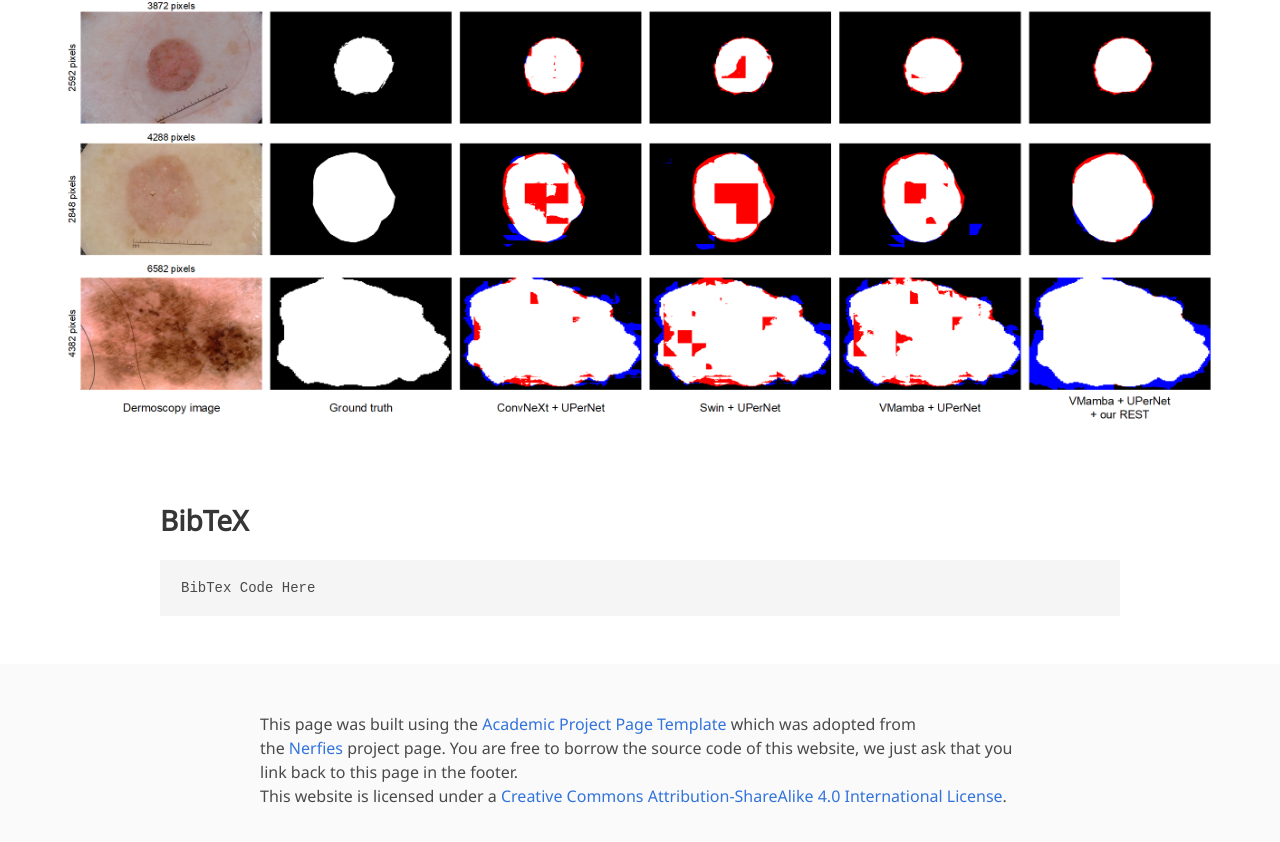
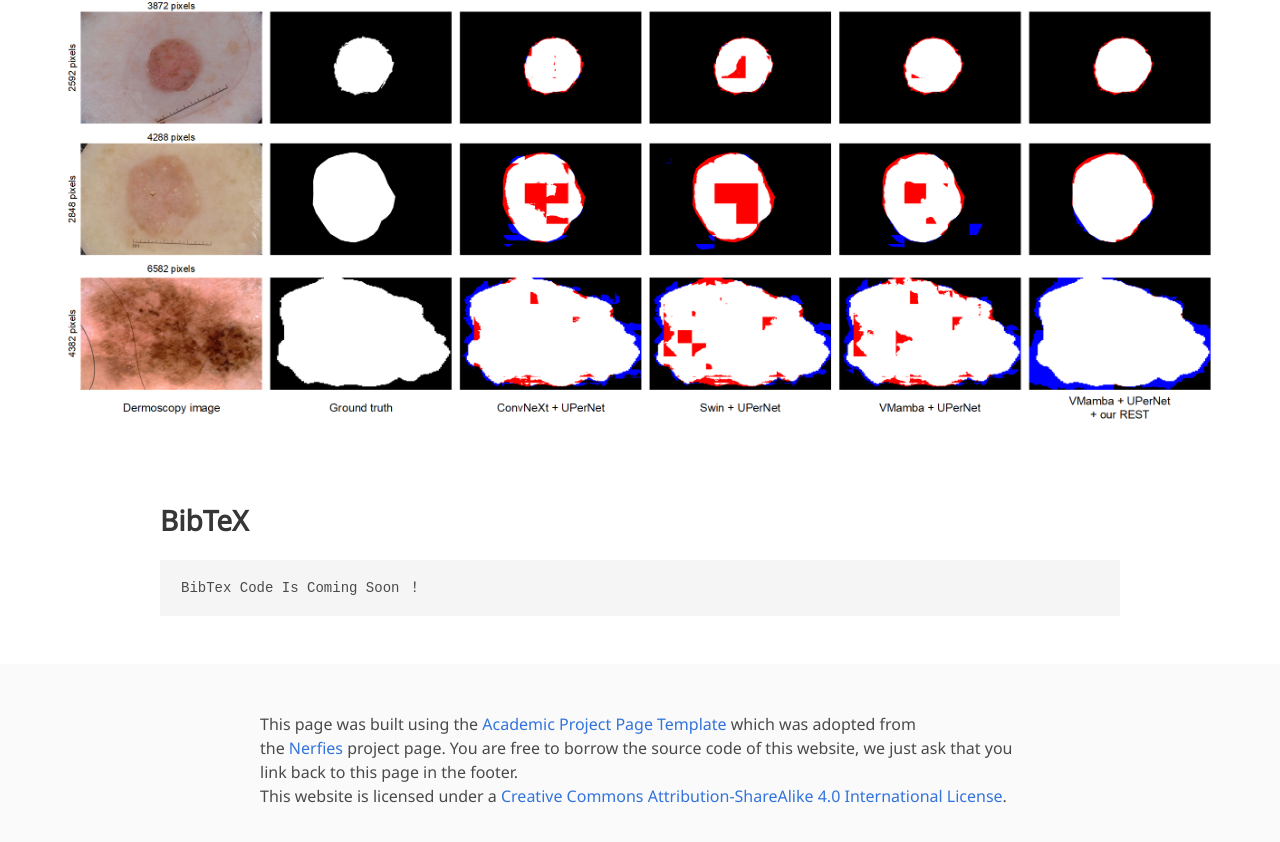
Before and after one commit to weichenrs/REST, a plain HTML site: page index.html in a window 1280 px wide. Shown: the part 4308-5150 px from the top of the page. Drawn offline with nearby package versions, Linux system fonts and the light colour scheme; some icons are missing; a web font is replaced by a local one.

Commit message:
Update index.html

```diff
--- a/index.html
+++ b/index.html
@@ -318,7 +318,7 @@
   <section class="section" id="BibTeX">
     <div class="container is-max-desktop content">
       <h2 class="title">BibTeX</h2>
-      <pre><code>BibTex Code Here</code></pre>
+      <pre><code>BibTex Code Is Coming Soon ！</code></pre>
     </div>
 </section>
 <!--End BibTex citation -->
```
